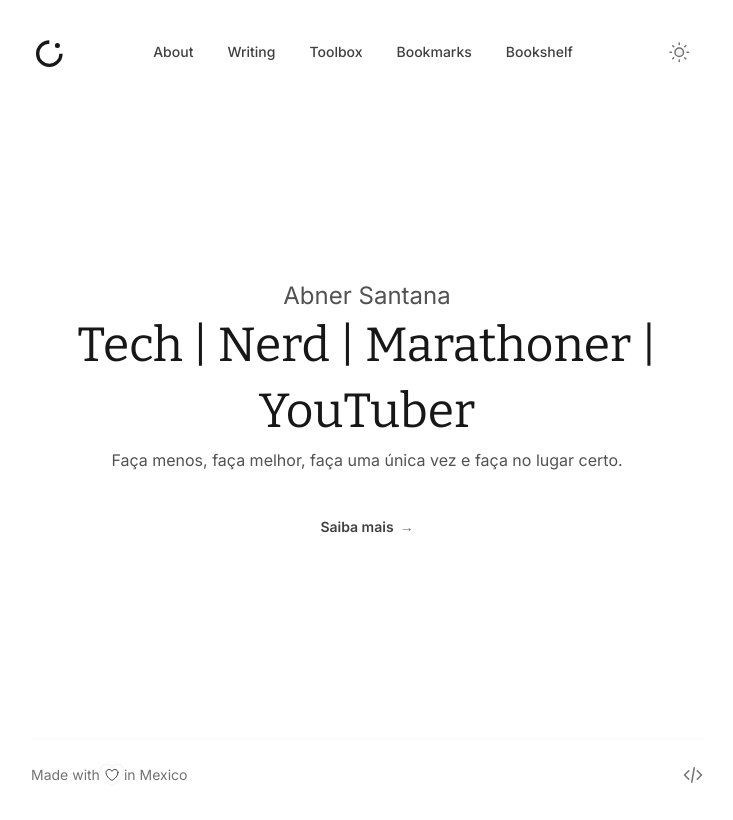
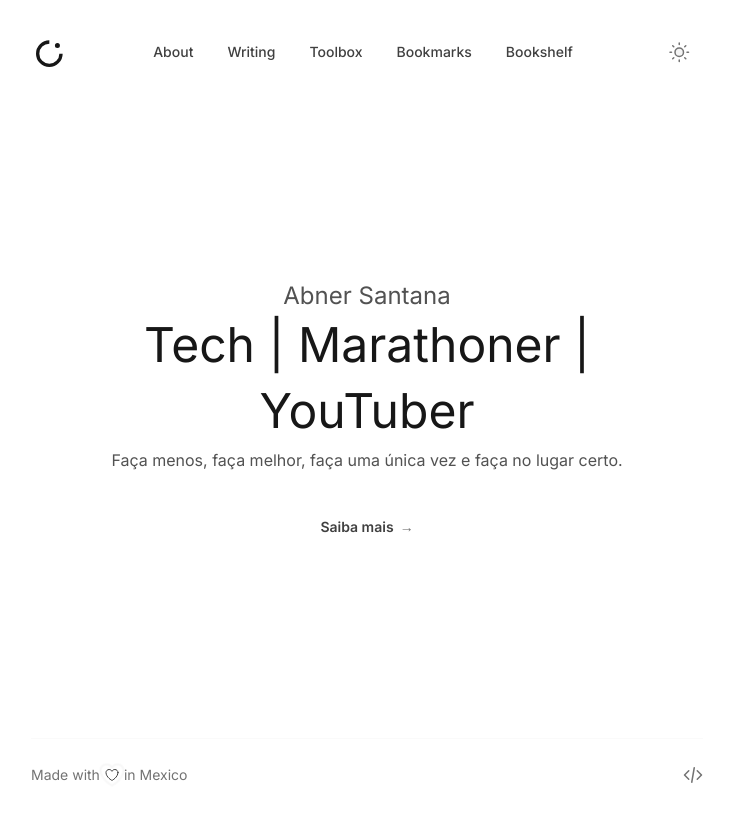
Before and after one commit to abnerssantana/personal-site, a Next.js app: page / in a window 1280 px wide. Shown: the top 820 px of the page, without its empty margins (273-1006 px from the left). Built offline with nearby package versions, Linux system fonts and the light colour scheme.

Commit message:
font-sans index

```diff
--- a/src/pages/index.tsx
+++ b/src/pages/index.tsx
@@ -14,10 +14,10 @@ export const Home = () => {
               </h2>
               <h1
                 className={clsx(
-                  'font-serif text-4xl font-normal leading-tight text-gray-900 dark:text-gray-100 sm:text-5xl sm:leading-snug'
+                  'font-sans text-4xl font-normal leading-tight text-gray-900 dark:text-gray-100 sm:text-5xl sm:leading-snug'
                 )}
               >
-                Tech | Nerd | Marathoner | YouTuber
+                Tech | Marathoner | YouTuber
               </h1>
               <p className="text-base leading-8 text-gray-600 dark:text-gray-400">
               Faça menos, faça melhor, faça uma única vez e faça no lugar certo.
```
